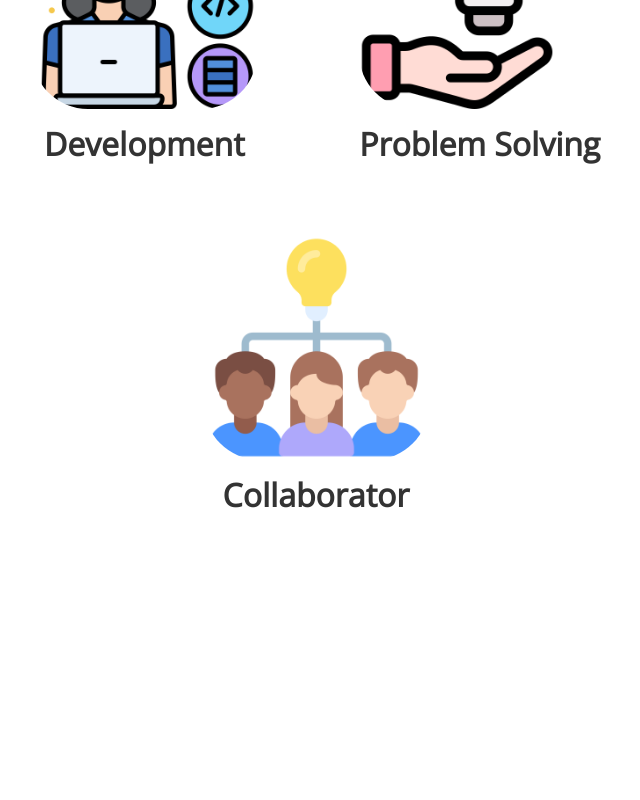
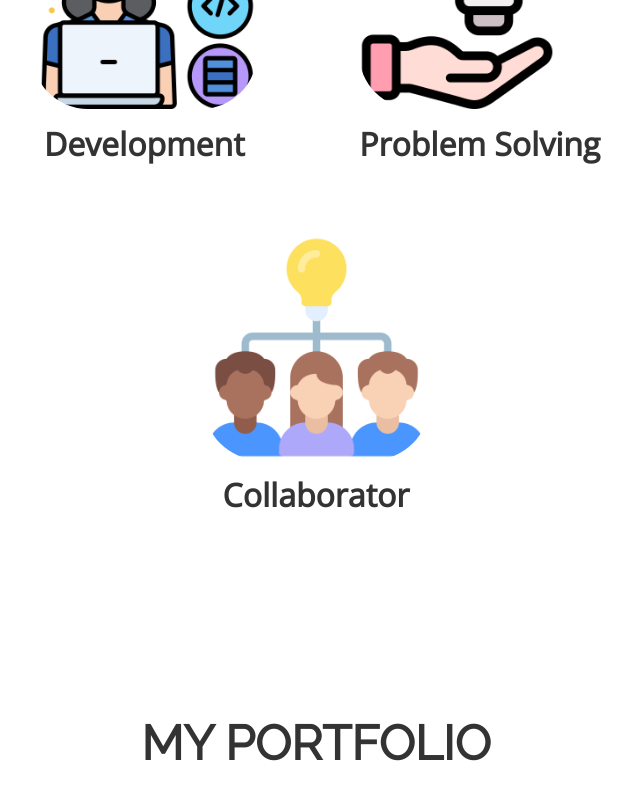
Before and after one commit to evelynvalles/evelyn-portfolio, a React (Create React App) app: page / in a window 1280 px wide. Shown: the part 1788-2588 px from the top of the page, without its empty margins (324-964 px from the left). Before the commit the page ends 2407 px from the top, so only its background shows below. Built offline with nearby package versions, Linux system fonts and the light colour scheme; the HTML template or start-up script is replaced by a standard one.

Commit message:
starting on portfolio + fixed mobile nav bar colors

```diff
--- a/src/components/MainPage/MainPage.jsx
+++ b/src/components/MainPage/MainPage.jsx
@@ -1,11 +1,12 @@
 import React from 'react'
-import { HomeSection, AboutMe } from "../index"
+import { HomeSection, AboutMe, Porfolio } from "../index"
 
 const MainPage = () => {
   return (
     <>
     <HomeSection />
     <AboutMe />
+    <Porfolio />
     </>
   )
 }
--- /dev/null
+++ b/src/components/MainPage/Portfolio/Portfolio.jsx
@@ -0,0 +1,16 @@
+import React from 'react'
+import styles from "../Portfolio/Portfolio.module.css"
+
+const Portfolio = () => {
+    return (
+        <div>
+            <h1 className={`text-center ${styles.header}`}>My Portfolio</h1>
+            <section className={`${styles.portfolioSec}`}>
+
+
+            </section>
+        </div>
+    )
+}
+
+export default Portfolio
--- /dev/null
+++ b/src/components/MainPage/Portfolio/Portfolio.module.css
@@ -0,0 +1,10 @@
+.header {
+    font-weight: bold;
+    text-transform: uppercase;
+    font-size: 3rem;
+    margin-top: 6rem;
+}
+
+.portfolioSec {
+    padding: 2rem 18%;
+}
--- a/src/components/NavBar/MobileNav.jsx
+++ b/src/components/NavBar/MobileNav.jsx
@@ -6,6 +6,7 @@ import NavLinks from './NavLinks'
 
 const MobileNav = () => {
     const [open, setOpen] = useState(false);
+    const [color, setColor] = useState(false);
 
     const hamburgerIcon = <CgMenu className={styles.hamburger}
                             size="40px" color="#333"
@@ -17,9 +18,20 @@ const MobileNav = () => {
 
     const closeMobileMenu = () => setOpen(false);
 
+    const changeColor = () => {
+        if (window.scrollY >= 843) {
+            setColor(true)
+        }
+        else {
+            setColor(false)
+        }
+    }
+
+    window.addEventListener("scroll", changeColor)
+
     return (
         <div className={styles.MobileNav}>
-            <div className={`d-flex align-items-center justify-content-between ${styles.fixedTop} ${styles.header}`} id="header">
+            <div className={`${styles.fixedTop} ${color ? styles.headerTwo : styles.header}`} id="header">
                 <div>
                     <Link to="/" className={styles.logo}>Evelyn Valles</Link>
                 </div>
--- a/src/components/index.js
+++ b/src/components/index.js
@@ -4,3 +4,4 @@ export { default as HomeSection} from "./MainPage/HomeSection/HomeSection"
 export { default as Navigation } from "./NavBar/Navigation"
 export { default as MobileNav } from "./NavBar/MobileNav"
 export { default as AboutMe } from "./MainPage/About/AboutMe"
+export { default as Porfolio } from "./MainPage/Portfolio/Portfolio"
```
